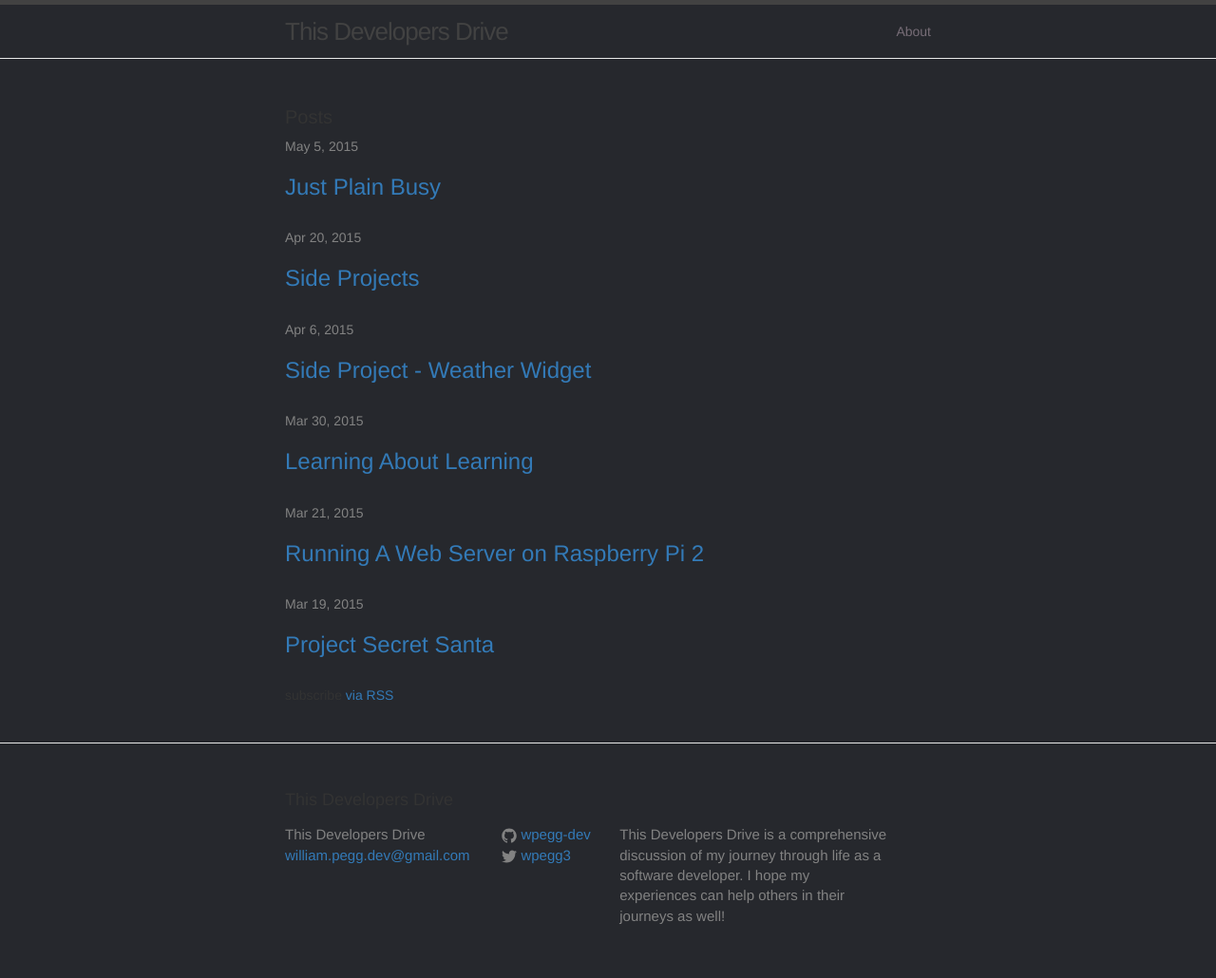
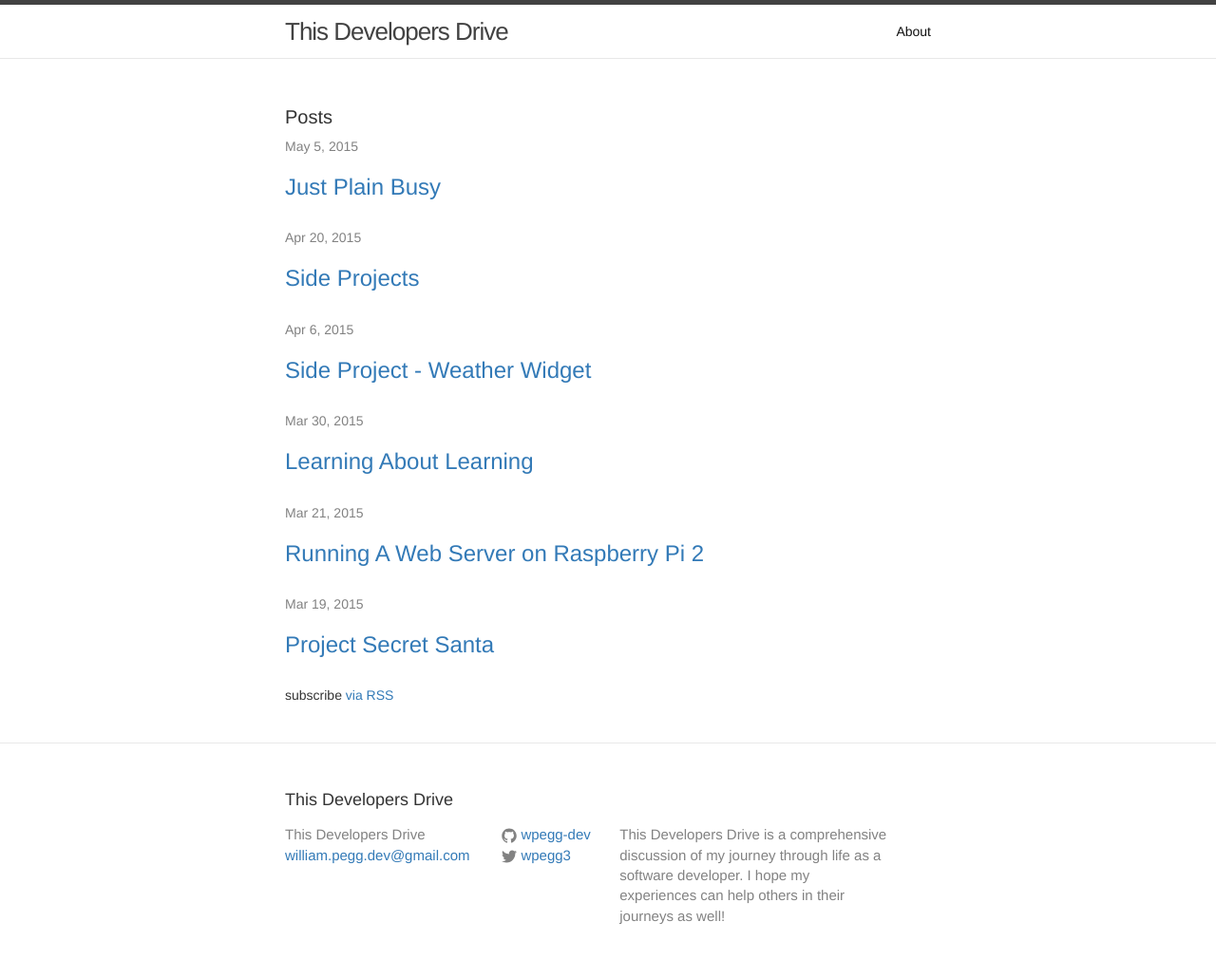
Before and after one commit to wpegg-dev/wpegg-dev.github.io, a Jekyll site: the page built from index.html, in a window 1280 px wide. Shown: the whole page at 95% size. Built offline with Jekyll 4.4.1, drawn with Linux system fonts in a browser that asks for light colours; nearby versions of some CDN libraries; library files that are not in the unit come from our copies.

Commit message:
changed CSS

```diff
--- a/_layouts/default.html
+++ b/_layouts/default.html
@@ -3,7 +3,7 @@
 
   {% include head.html %}
 
-  <body style="background:#26282D">
+  <body >
 
     {% include header.html %}
 
--- a/css/main.scss
+++ b/css/main.scss
@@ -13,9 +13,9 @@ $base-line-height: 1.5;
 
 $spacing-unit:     30px;
 
-$text-color:       #776D77;
-$background-color: #26282D;
-$brand-color:      #FFF;
+$text-color:       #111;
+$background-color: #fdfdfd;
+$brand-color:      #2a7ae2;
 
 $grey-color:       #828282;
 $grey-color-light: lighten($grey-color, 40%);
```
